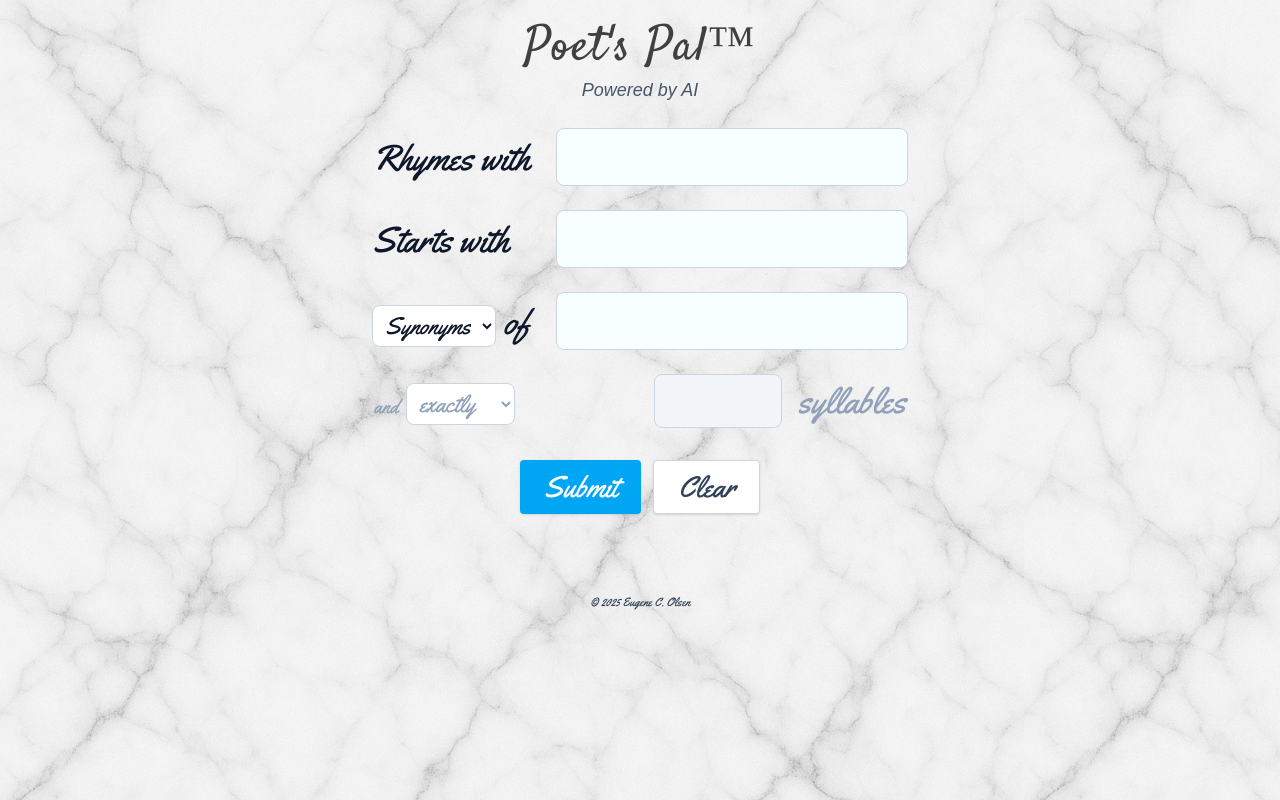
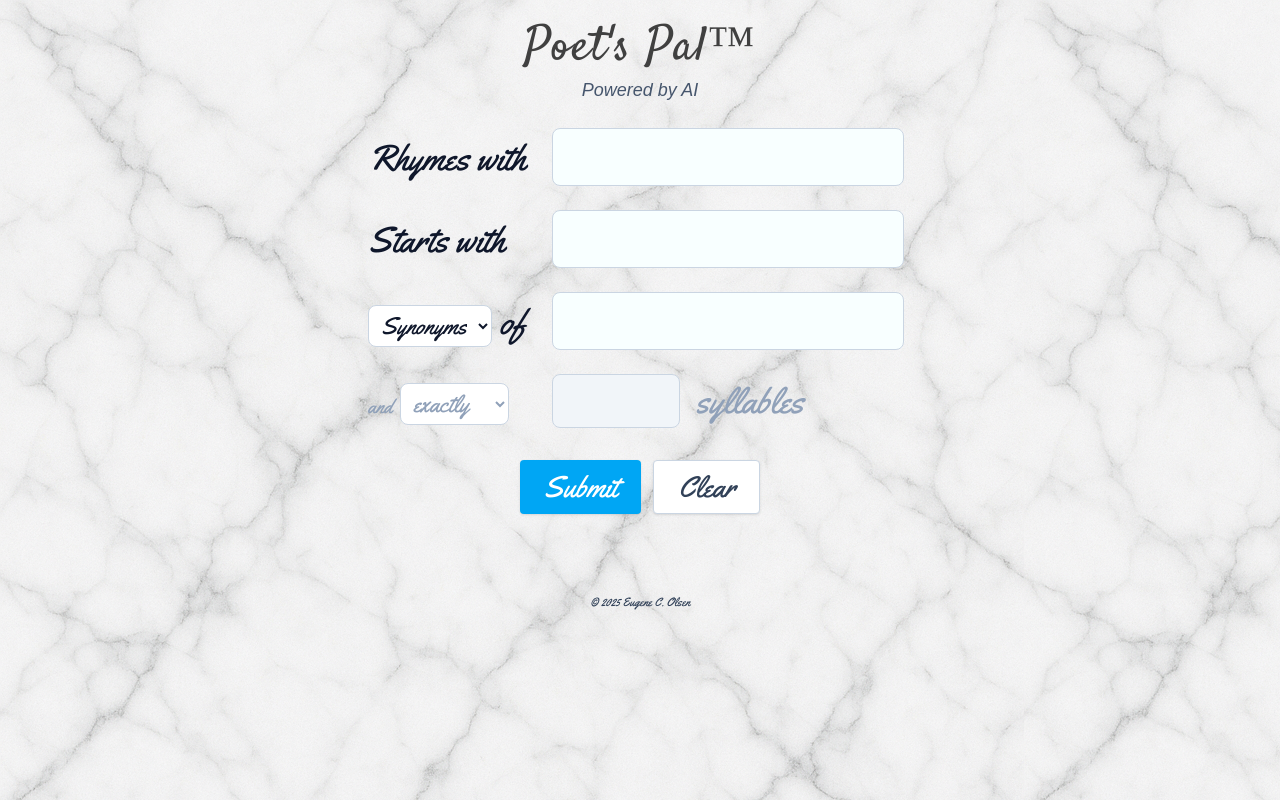
Before and after one commit to eugeneolsen/poetpal-next, a Next.js app: page / in a window 1280 px wide. Built offline with nearby package versions, Linux system fonts and the light colour scheme.

Commit message:
fix: left-align the "syllables" line.

```diff
--- a/src/app/page.tsx
+++ b/src/app/page.tsx
@@ -258,7 +258,7 @@ export default function Page() {
           onSubmit={handleSubmit}
           className="w-full space-y-4 rounded-lg bg-transparent"
         >
-          <div className="flex flex-col gap-6 items-center">
+          <div className="flex flex-col gap-6">
             <div className="flex items-baseline gap-6">
               <label className="w-40 text-left text-4xl whitespace-nowrap">
                 Rhymes with
@@ -316,7 +316,7 @@ export default function Page() {
 
             <div className="flex items-baseline gap-6">
               <label
-                className={`w-64 text-left text-2xl whitespace-nowrap ${syllableDisabled ? "text-slate-400" : "text-slate-800"
+                className={`w-40 text-left text-2xl whitespace-nowrap ${syllableDisabled ? "text-slate-400" : "text-slate-800"
                   }`}
               >
                 <span className="mr-2 text-xl align-middle">and</span>
```
